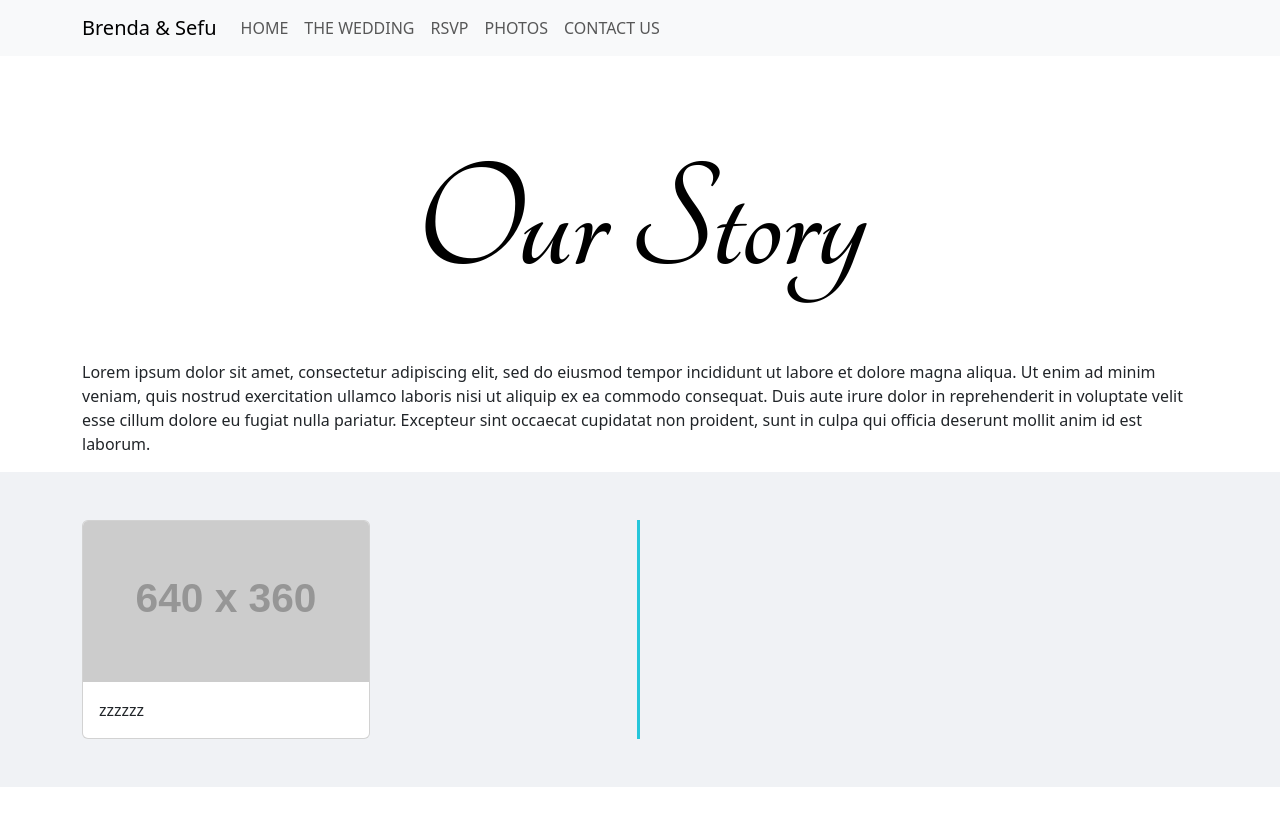
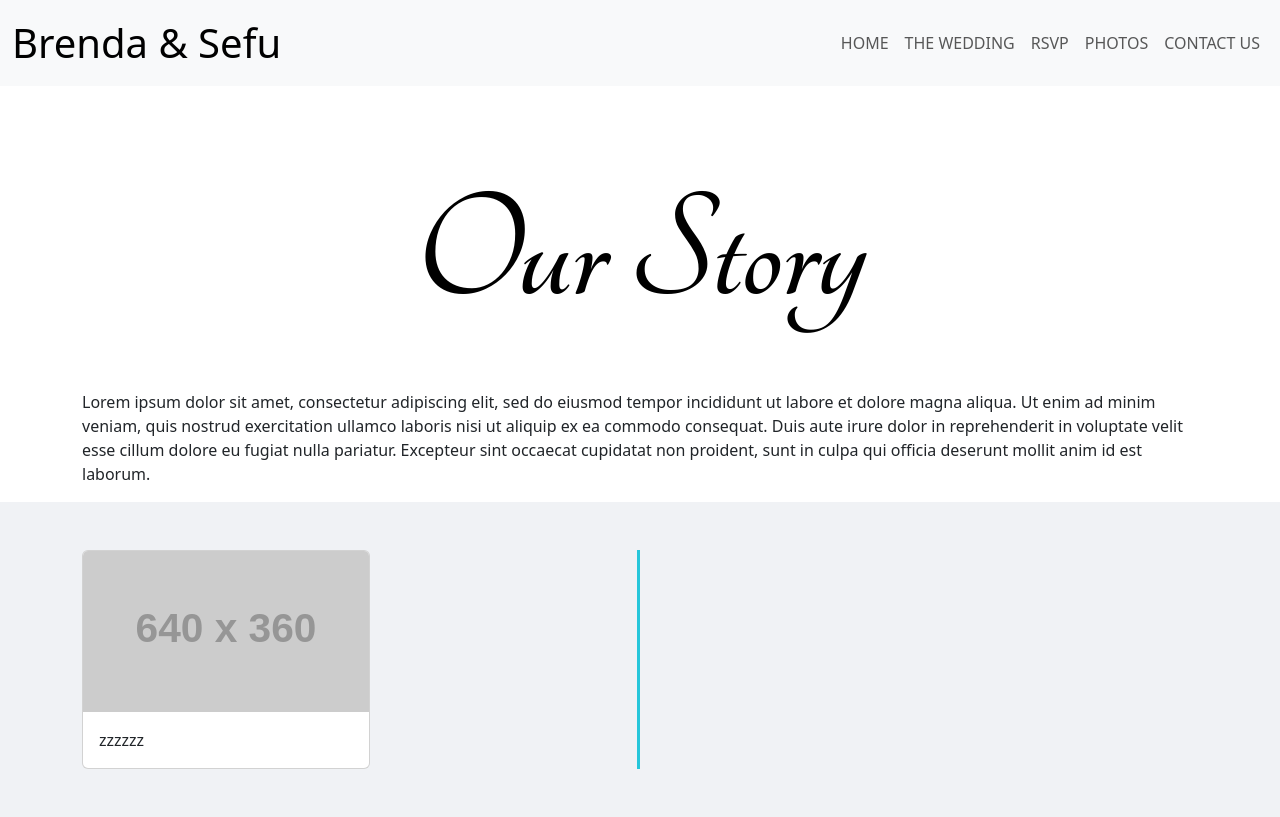
Before and after one commit to sefu-alv/wedding-web, a website: page sefubrenda.com/story/story.html in a window 1280 px wide. Drawn offline with nearby package versions, Linux system fonts and the light colour scheme; placeholder pictures from the web are drawn by us.

Commit message:
fixed nav

```diff
--- a/sefubrenda.com/story/story.html
+++ b/sefubrenda.com/story/story.html
@@ -22,13 +22,15 @@
       <nav>
       <header>
         <nav class="navbar navbar-expand-lg navbar-light bg-light">
-          <div class="container">
-             <a class="navbar-brand" href="#">Brenda & Sefu</a>
+          <div class="container-fluid">
+             <div class="navbar-brand">
+                <a href="#"> Brenda & Sefu</a>
+             </div>
              <button class="navbar-toggler" type="button" data-bs-toggle="collapse" data-bs-target="#navbarNav" aria-controls="navbarNav" aria-expanded="false" aria-label="Toggle navigation">
                 <span class="navbar-toggler-icon"></span>
              </button>
              <div class="collapse navbar-collapse" id="navbarNav">
-                <ul class="navbar-nav ml-auto">
+                <ul class="navbar-nav ms-auto text-center mb-2 mb-lg-0">
                    <li class="nav-item">
                       <a class="nav-link" href="../index.html">HOME</a>
                    </li>
```
